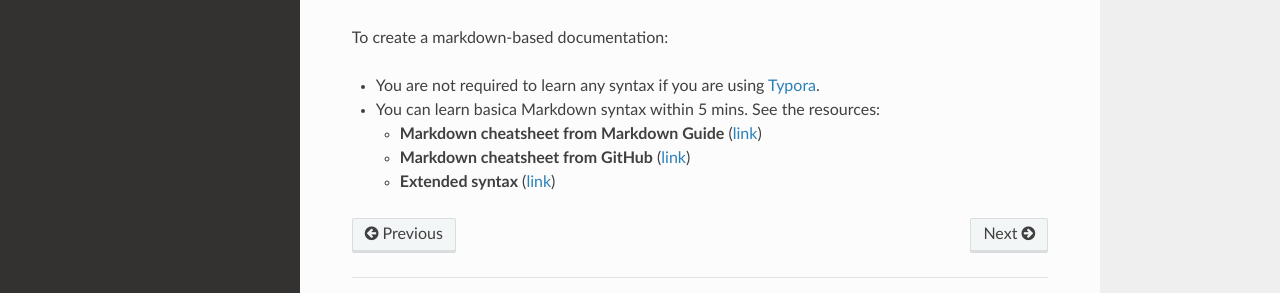
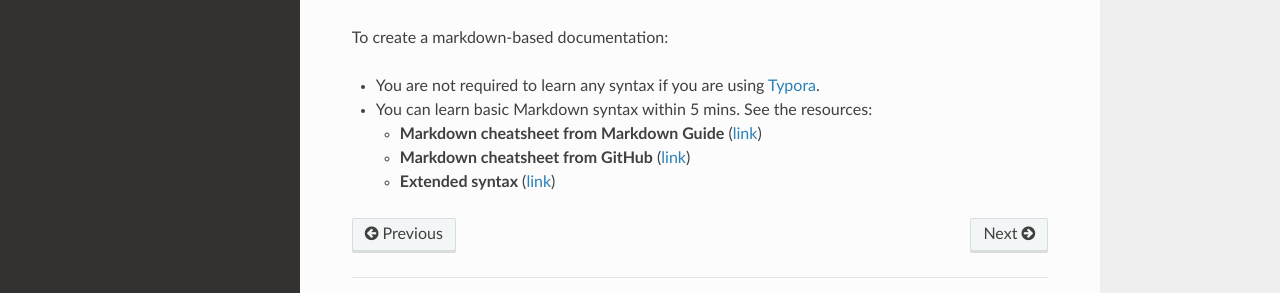
Before and after one commit to zhonghua-zheng/pl-cee202-docs, a Sphinx documentation site: the page built from source/page/markdown_intro.md, in a window 1280 px wide and 1047 px high. Shown: the part 664-957 px from the top of the window. Built offline with Sphinx 7.4.7 and the Read the Docs theme 2.0.0, drawn with Linux system fonts in a browser that asks for light colours.

Commit message:
Update markdown_intro.md

```diff
--- a/source/page/markdown_intro.md
+++ b/source/page/markdown_intro.md
@@ -18,8 +18,8 @@
 To create a markdown-based documentation:
 
 - You are not required to learn any syntax if you are using [Typora](https://typora.io/).
-- You can learn basica Markdown syntax within 5 mins. See the resources:
-  - **Markdown cheatsheet from Markdown Guide** ([link](https://guides.github.com/pdfs/markdown-cheatsheet-online.pdf))
+- You can learn basic Markdown syntax within 5 mins. See the resources:
+  - **Markdown cheatsheet from Markdown Guide** ([link](https://www.markdownguide.org/basic-syntax))
 
   - **Markdown cheatsheet from GitHub** ([link](https://guides.github.com/pdfs/markdown-cheatsheet-online.pdf))
   - **Extended syntax** ([link](https://www.markdownguide.org/extended-syntax))
```
